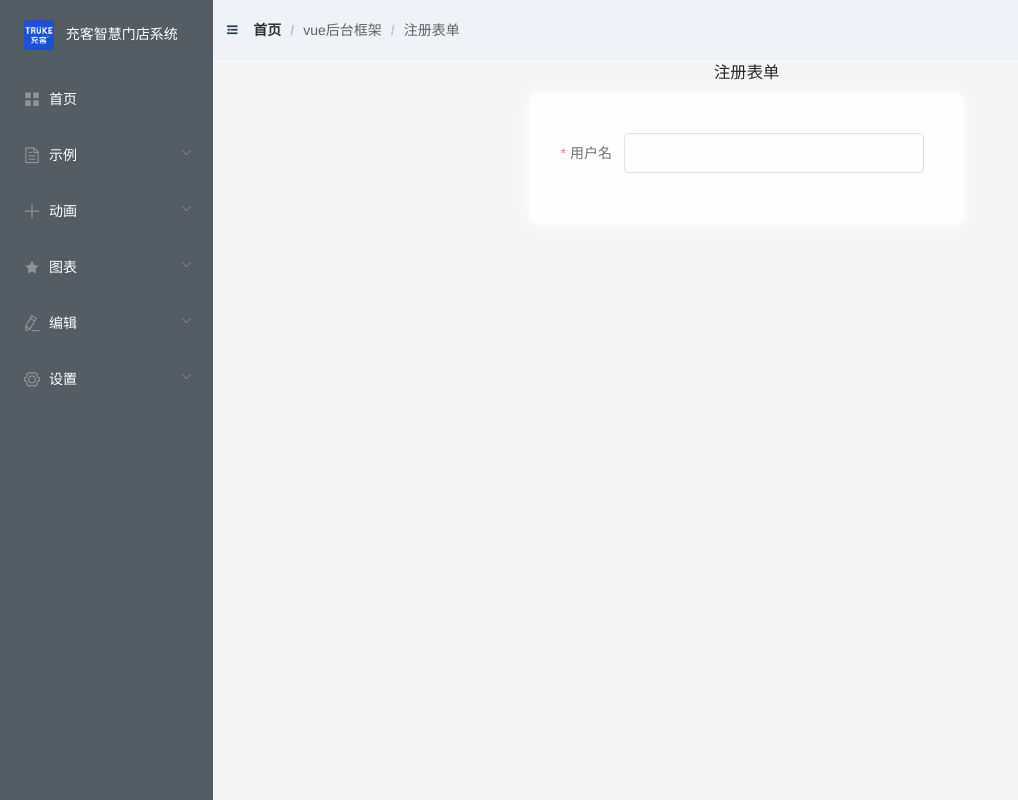
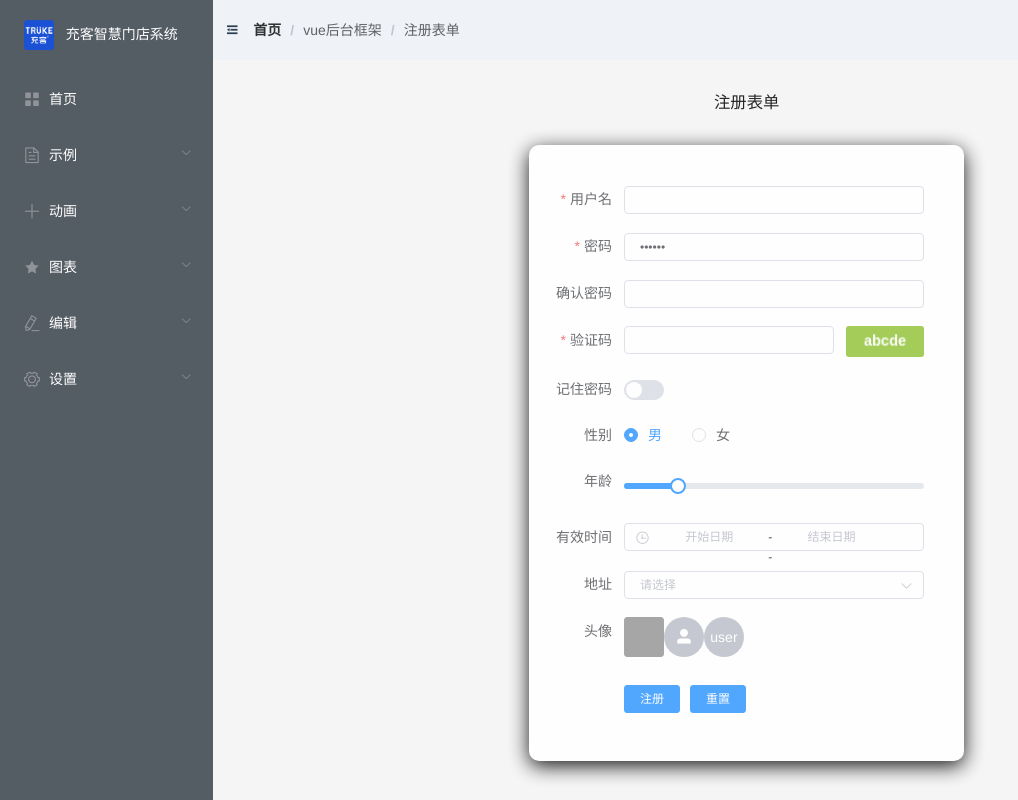
Before and after one commit to diwuning/vue_demo, a Vue app: page /elForm in a window 1280 px wide. Shown: the whole page, without its empty margins (0-1018 px from the left). Built offline with nearby package versions, Linux system fonts and the light colour scheme; grey boxes are pictures that could not be loaded; what vue-coverflow, vue-seamless-scroll would draw is missing.

Commit message:
elementUI中级联选择器，单选，滑块，头像，日期时间选择器

```diff
--- a/src/components/ElementUI/ElForm.vue
+++ b/src/components/ElementUI/ElForm.vue
@@ -1,13 +1,62 @@
 <!--使用elementUI实现登陆-->
 <template>
     <div>
-        <h3>注册表单</h3>
-        <!--form表单-->
-        <el-row type="flex" justify="center" align="bottom">
-            <el-col :span="7" class="register-card">
-                <el-form :model="registerForm" :rules="rules" label-width="21%">
+        <h3 style="margin: 30px 0">注册表单</h3>
+        <!--justify设置flex 布局下的水平排列方式，start/end/center/space-around/space-between-->
+        <!--不设type时，可用gutter设置栏间距-->
+        <el-row type="flex" justify="space-around" align="top">
+            <el-col class="register-card" :span="8">
+                <!-- label-position 属性可以改变标签的位置,top/left/right,默认right，设为top，标签和内容分两行显示-->
+                <!--  size表单尺寸medium/small/mini/large，即可在el-form上设置，也可以el-form-item上设置 -->
+                <el-form :model="registerForm" :rules="rules" ref="registerForm" label-width="21%" label-position="right" size="mini">
                     <el-form-item label="用户名" prop="username" style="width: 380px">
                         <el-input v-model="registerForm.username"></el-input>
+                    </el-form-item>
+                    <el-form-item label="密码" prop="password">
+                        <el-input type="password" v-model="registerForm.password"></el-input>
+                    </el-form-item>
+                    <el-form-item label="确认密码" prop="checkPass">
+                        <el-input type="password" v-model="registerForm.checkPass"></el-input>
+                    </el-form-item>
+                    <el-form-item label="验证码" prop="code">
+                        <el-input v-model="registerForm.code" style="width: 70%; float: left"></el-input>
+                        <el-image :src="codeImg" class="codeImg"></el-image>
+                    </el-form-item>
+                    <el-form-item label="记住密码" prop="remember">
+                        <el-switch v-model="registerForm.remember"></el-switch>
+                    </el-form-item>
+                    <el-form-item label="性别" prop="sex">
+                        <el-radio-group v-model="registerForm.sex" @input="changeSex">
+<!--                            <el-radio label="0" name="male">男</el-radio>-->
+                            <el-radio label="男" name="male"></el-radio>
+                            <el-radio label="女" name="female"></el-radio>
+                        </el-radio-group>
+                    </el-form-item>
+                    <el-form-item label="年龄" prop="age">
+                        <el-slider v-model="registerForm.age" :format-tooltip="formatTooltip"
+                                   @change="sliderChange" @input="sliderInput"></el-slider>
+                    </el-form-item>
+                    <el-form-item label="有效时间" prop="validateTime">
+                        <!--  type为datetime可在同一选择器里同时进行日期时间选择，type为datetimerange可选择日期和时间范围,type为date为日期选择器-->
+                        <el-date-picker v-model="registerForm.validateTime" type="datetimerange" style="width:300px"
+                                   range-separator="--" start-placeholder="开始日期" end-placeholder="结束日期" @change="changeDate"></el-date-picker>
+                    </el-form-item>
+                    <el-form-item label="地址" prop="address">
+                        <!-- 级联选择器,clearable可清空-->
+                        <el-cascader v-model="registerForm.address" :options="addrOptions" clearable
+                                     style="width:300px" @change="cascaderChange"></el-cascader>
+                    </el-form-item>
+                    <el-form-item label="头像" prop="headPic">
+                        <!-- shape设置形状circle/square,默认circle，size设大小number/large/medium/small-->
+                        <el-avatar size="large" shape="square" :src="registerForm.headPic" @error="errorAvatar"></el-avatar>
+                        <!--图标头像-->
+                        <el-avatar icon="el-icon-user-solid"></el-avatar>
+                        <!--文字头像-->
+                        <el-avatar>user</el-avatar>
+                    </el-form-item>
+                    <el-form-item>
+                        <el-button type="primary" @click="submitForm('registerForm')">注册</el-button>
+                        <el-button type="primary" @click="resetForm('registerForm')">重置</el-button>
                     </el-form-item>
                 </el-form>
             </el-col>
@@ -19,10 +68,21 @@
     export default {
         name: "Login",
         data() {
+            // 确认密码的验证
+            var validatePass2 = (rule, value, callback) => {
+              if(value === '') {
+                  callback(new Error('请再次输入密码'))
+              } else if(value != this.registerForm.password) {
+                  callback(new Error('两次输入密码不一致'))
+              } else {
+                  callback()
+              }
+            };
             return {
                 registerForm: {
-                    username:'',password:'123456',code:'',remember: false,codeToken:'',
-                    address:'',addressDetail:'',registerTime:'',age:18, headPic:''
+                    username:'',password:'123456',checkPass:'', code:'',remember: false,codeToken:'',
+                    address:'',addressDetail:'',validateTime:'',age:18, sex:'男',
+                    headPic:'https://cube.elemecdn.com/3/7c/3ea6beec64369c2642b92c6726f1epng.png',
                 },
                 //表单验证
                 rules: {
@@ -34,17 +94,115 @@
                         {required: true, message:'请输入密码',  trigger:'blur'},
                         {min: 6, max:15, message: '长度在6到15个字符', trigger: 'blur'}
                     ],
+                    checkPass: [
+                        {validator: validatePass2, trigger:'blur'}
+                    ],
                     code: [
                         { required: true, message:'请输入验证码', trigger:'blur'},
                         { min: 5, max: 5, message: '长度为5个字符', trigger: 'blur'}
                     ]
                 },
                 //绑定验证码图片
-                codeImg: null
+                codeImg: null,
+                addrOptions: [
+                    {value: 'bj', label:'北京', children: [{value:'cyq',label:'朝阳区'},{value:'hdq',label:'海淀区'}]}
+                ]
             }
         },
+        created() {
+            this.getVerifyCodeImg()
+        },
         methods: {
-
+            getVerifyCodeImg() {
+                this.$axios.get('/getVerifyCode').then(res => {
+                    //获取验证码key
+                    this.registerForm.codeToken = res.data.data.codeToken;
+                    //获取验证码图片
+                    this.codeImg = res.data.data.codeImg;
+                })
+            },
+            submitForm(formName) {
+                this.$refs[formName].validate((valid) => {
+                    if(valid) {
+                        alert('submit')
+                        //提交表单
+                        this.$axios.post('/login',this.registerForm).then(res => {
+                            let result = JSON.parse(res.data.data);
+                            let message = res.data.msg
+                            if(result) {
+                                //登陆成功
+                                this.$message.success(message);
+                                //跳转页面
+                                this.$router.push('/')
+                            } else {
+                                // this.$message.error(message);
+                                this.$message({
+                                    showClose:true,
+                                    message:message,
+                                    type:'error'
+                                })
+                            }
+                        })
+                    } else {
+                        console.log('error submit')
+                        return false;
+                    }
+                })
+            },
+            resetForm(formName) {
+                console.log(formName)
+                this.$refs[formName].resetFields();
+                // this.$refs.registerForm.resetFields();
+            },
+            //radioGroup选定
+            changeSex(value) {
+                console.log('changeSex',value)
+                this.registerForm.sex = value;
+            },
+            //格式化 Tooltip
+            formatTooltip(val) {
+                return val;
+            },
+            //拖动时触发sliderInput，松开后触发sliderChange，点击时两个方法都会触发
+            //增加show-input属性时，每点击一次+或-两个方法都会触发
+            sliderChange(val) {
+                console.log('sliderChange',val)
+                this.registerForm.age = val
+            },
+            sliderInput(val) {
+                console.log('sliderInput',val)
+            },
+            changeDate(data) {
+                let selTime = []
+                selTime.push(data[0].toLocaleString())
+                selTime.push(data[1].toLocaleString())
+                this.registerForm.validateTime = selTime;
+                console.log('changeDate',selTime)
+            },
+            cascaderChange(value) {
+                console.log('cascaderChange',value)
+                this.registerForm.address = value[0]+value[1];
+            },
+            errorAvatar() {
+                return true
+            },
+            //el-upload时用下列两个方法
+            beforeAvatarUpload(file) {
+                const isJPG = file.type === 'image/jpeg';
+                const isLt2M = file.size/1024/1024 < 2;
+                if(!isJPG) {
+                    this.$message.error('上传图片只能是jpg格式！')
+                }
+                if( !isLt2M) {
+                    this.$message.error('上传图片大小不能超过2M')
+                }
+                this.registerForm.headPic = file.url
+                return isJPG && isLt2M
+            },
+            handleAvatarSuccess(res,file) {
+                console.log('handleAvatarSuccess', res, file)
+                this.registerForm.headPic = URL.createObjectURL(file.raw)
+            }
         },
     }
 </script>
@@ -53,9 +211,42 @@
     .register-card {
         background-color: #ffffff;
         opacity: 0.9;
-        box-shadow: 0px 0 20px #ffffff;
+        /*box-shadow:X轴偏移量 Y轴偏移量 阴影模糊半径 阴影扩展半径 阴影颜色 投影方式*/
+        /*默认的投影方式是外阴影, 设为inset时为内阴影*/
+        box-shadow: 0px 5px 20px #000000;
         border-radius: 10px;
         padding: 40px 40px 30px 15px;
         width: auto;
+        margin-bottom: 40px;
+    }
+    .codeImg {
+        border-radius: 3px;
+        width: 26%;
+        float: right;
+    }
+    .el-form-item {
+        text-align: left;
+    }
+    .avatar-uploader {
+        border:1px dashed #d9d9d9;
+        border-radius: 6px;
+        cursor: pointer;
+        position: relative;
+        overflow: hidden;
+        width: 178px;
+        height: 178px;
+    }
+    .avatar-uploader-icon {
+        font-size: 28px;
+        color: #8c939d;
+        width: 178px;
+        height: 178px;
+        line-height: 178px;
+        text-align: center;
+    }
+    .avatar {
+        width: 178px;
+        height: 178px;
+        display: block;
     }
 </style>
```
